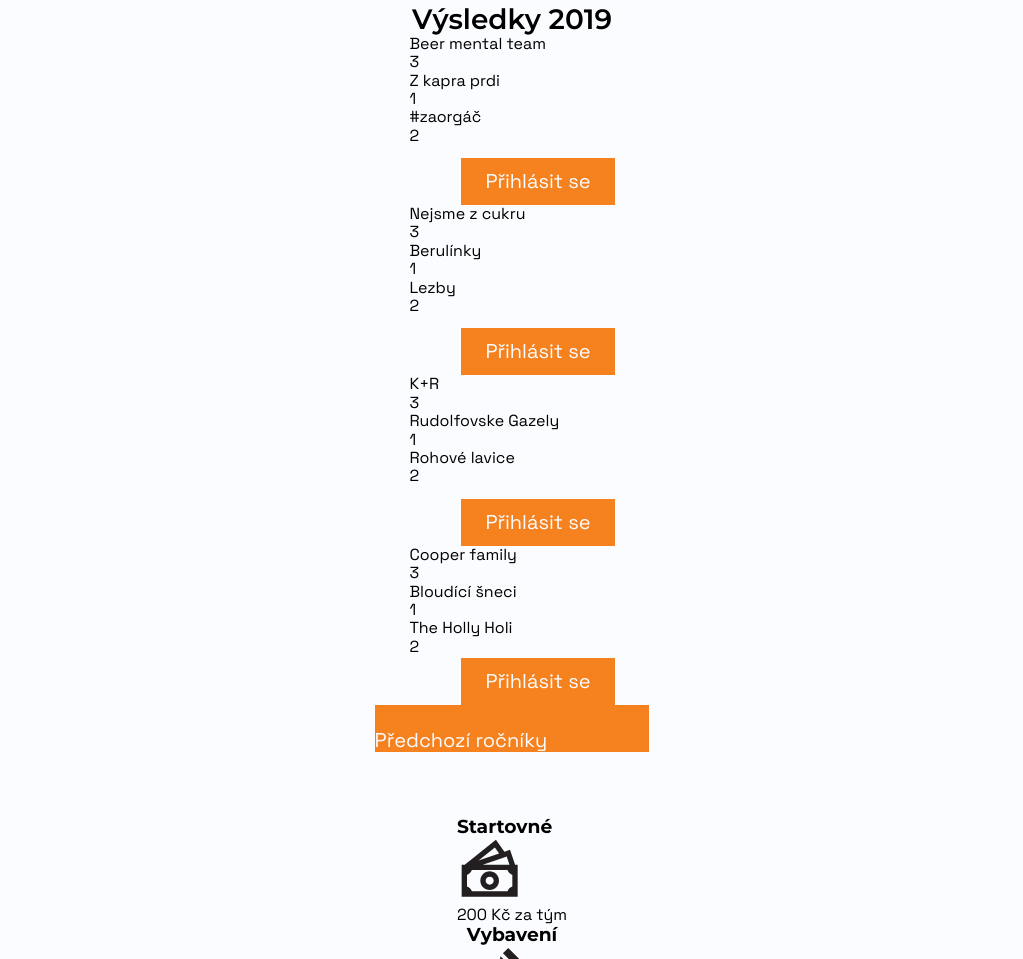
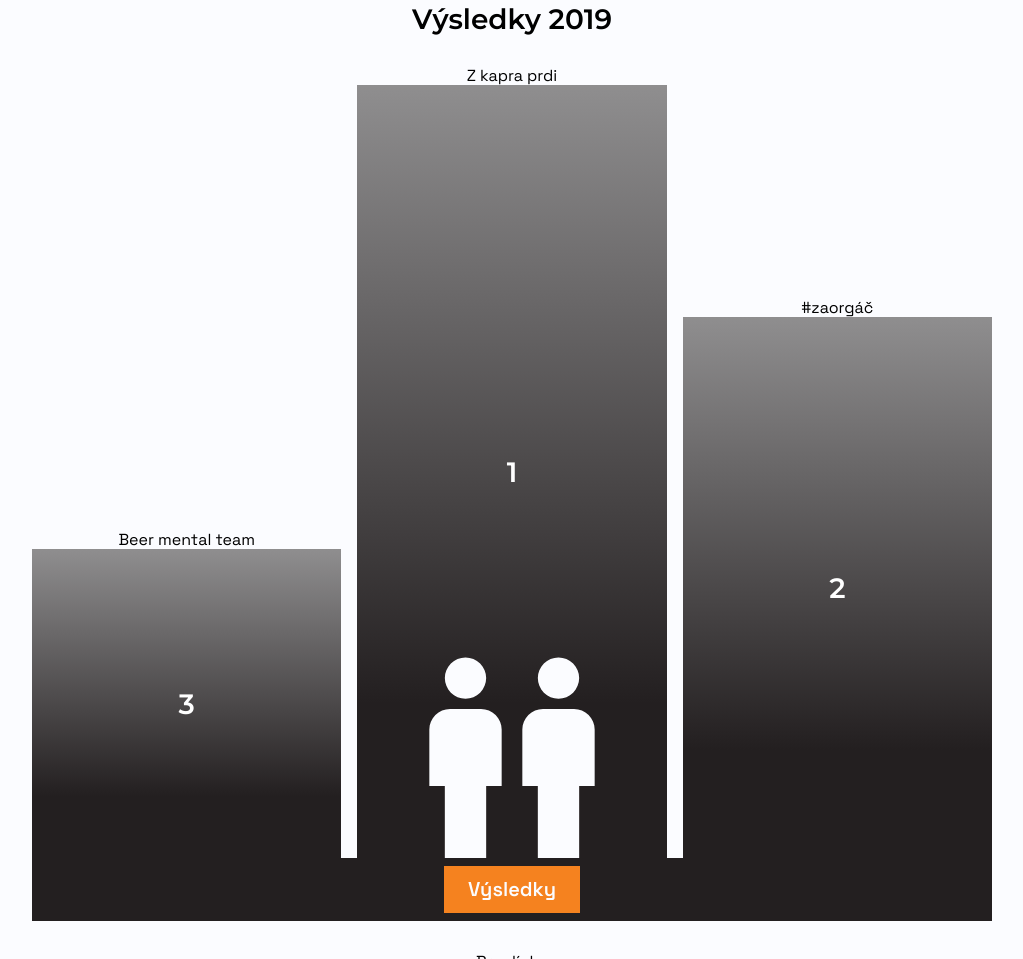
Before and after one commit to LukasVedral/Harcovsky-Bloudil, a website built with Vite: page index.html in a window 1280 px wide. Shown: the part 1841-2800 px from the top of the page, without its empty margins (104-1127 px from the left). Built offline with nearby package versions, Linux system fonts and the light colour scheme.

Commit message:
main mobile

```diff
--- a/index.html
+++ b/index.html
@@ -134,6 +134,7 @@
       <div class="winners__container">
 
         <div class="winners__podium">
+          <div class="winners">
             <div class="winner">
               <p>Beer mental team</p>
               <div class="podium podium--third">
@@ -145,8 +146,9 @@
               <p>Z kapra prdi</p>
               <div class="podium podium--first">
                 <p class="podium__place">1</p>
+                <img class="winners__icon" src="/images/icons/men.svg" alt="muži">
+              </div>
 
-            </div>
             </div>
 
             <div class="winner">
@@ -155,11 +157,15 @@
                 <p class="podium__place">2</p>
               </div>
             </div>
-          <img src="/images/icons/men.svg" alt="muži">
-          <a href="https://www.harcovskybloudil.cz/upload/files/MM---Muzi(2).pdf" class="btn btn--primary primary--light">Přihlásit se</a>
+          </div>
+
+          <div class="results">
+          <a href="https://www.harcovskybloudil.cz/upload/files/MM---Muzi(2).pdf" class="btn btn--primary primary--light">Výsledky</a>
+          </div>
         </div>
 
         <div class="winners__podium">
+          <div class="winners">
           <div class="winner">
             <p>Nejsme z cukru</p>
             <div class="podium podium--third">
@@ -171,7 +177,7 @@
             <p>Berulínky</p>
             <div class="podium podium--first">
               <p class="podium__place">1</p>
-
+              <img class="winners__icon" src="/images/icons/women.svg" alt="ženy">
             </div>
           </div>
 
@@ -181,11 +187,13 @@
               <p class="podium__place">2</p>
             </div>
           </div>
-          <img src="/images/icons/women.svg" alt="ženy">
-          <a href="https://www.harcovskybloudil.cz/upload/files/ZZ---Zeny(2).pdf" class="btn btn--primary primary--light">Přihlásit se</a>
         </div>
-
+        <div class="results">
+          <a href="https://www.harcovskybloudil.cz/upload/files/ZZ---Zeny(2).pdf" class="btn btn--primary primary--light">Výsledky</a>
+        </div>
+        </div>
         <div class="winners__podium">
+          <div class="winners">
           <div class="winner">
             <p>K+R</p>
             <div class="podium podium--third">
@@ -197,7 +205,7 @@
             <p>Rudolfovske Gazely</p>
             <div class="podium podium--first">
               <p class="podium__place">1</p>
-
+              <img class="winners__icon" src="/images/icons/mix.svg" alt="mixy">
             </div>
           </div>
 
@@ -207,11 +215,14 @@
               <p class="podium__place">2</p>
             </div>
           </div>
-          <img src="/images/icons/mix.svg" alt="mixy">
-          <a href="https://www.harcovskybloudil.cz/upload/files/MZ---Mixy(1).pdf" class="btn btn--primary primary--light">Přihlásit se</a>
+        </div>
+        <div class="results">
+          <a href="https://www.harcovskybloudil.cz/upload/files/MZ---Mixy(1).pdf" class="btn btn--primary primary--light">Výsledky</a>
+        </div>
       </div>
 
         <div class="winners__podium">
+          <div class="winners">
           <div class="winner">
             <p>Cooper family</p>
             <div class="podium podium--third">
@@ -223,7 +234,7 @@
             <p>Bloudící šneci</p>
             <div class="podium podium--first">
               <p class="podium__place">1</p>
-
+              <img class="winners__icon" src="/images/icons/children.svg" alt="děti">
             </div>
           </div>
 
@@ -233,15 +244,18 @@
               <p class="podium__place">2</p>
             </div>
           </div>
-          <img src="/images/icons/children.svg" alt="děti">
-          <a href="https://www.harcovskybloudil.cz/upload/files/Deti.pdf" class="btn btn--primary primary--light">Přihlásit se</a>
+        </div>
+        <div class="results">
+          <a href="https://www.harcovskybloudil.cz/upload/files/Deti.pdf"
+          class="btn btn--primary primary--light">Výsledky</a>
+        </div>
       </div>
     </div>
 
       <a href="years.html" class="btn btn--control">
         Předchozí ročníky
-      <svg class="btn__fill" width="97" height="42" viewBox="0 0 97 42" fill="none" xmlns="http://www.w3.org/2000/svg">
-        <path d="M97 0V42H-1L97 0Z" fill="#F5821F"/>
+      <svg class="btn__fill" width="210px" height="42" viewBox="0 0 210 42" fill="none" xmlns="http://www.w3.org/2000/svg">
+        <path d="M210 0V42H-1L210 0Z" fill="#F5821F"/>
       </svg>
       </a>
     </section>
--- a/src/styles/style.css
+++ b/src/styles/style.css
@@ -33,17 +33,40 @@
 
     .btn{
       display: inline-block;
-      background-color: var(--primary);
       transition: background-color 0.3s ease;
+      position: relative;
+      overflow: hidden;
+    }
+
+    .btn--control{
+      padding: .5rem 1rem;
+      color: black;
+      border: #231F20 2px solid;
+      border-radius: 12px;
+    }
+    .btn--control:hover .btn__fill{
+      display: block;
+
+
+    }
+    .btn__fill{
+      position: absolute;
+      display: none;
+      top: 0;
+      left: 0;
+      z-index: -1;
     }
 
     .btn--primary{
       padding: .75rem 1.5rem;
+      background-color: var(--primary);
     }
     .primary--light:hover{
       background-color: var(--light);
       color: black;
     }
+
+
 
     .sign-in__text{
       display: none;
@@ -272,11 +295,95 @@
     }
 
 
+    .main__winners{
+      display: flex;
+      flex-direction: column;
+      gap: 2rem;
+    }
+
+    .winners__container{
+      display: flex;
+      flex-direction: column;
+      gap: 2rem;
+      width: 100%;
+    }
+
+    .winners__podium{
+      display: flex;
+      flex-direction: column;
+      align-items: center;
+    }
+    .winners{
+      display: flex;
+      gap: 1rem;
+      align-items: end;
+      width: 80%;
+    }
+    .winner{
+      text-align: center;
+      flex: 1;
+
+    }
+    .podium{
+      background-image: linear-gradient(to bottom, #8F8E8F 0%, var(--dark) 80%);
+      display: flex;
+      align-items: center;
+      justify-content: center;
+      position: relative;
+    }
+    .podium--first{
+      aspect-ratio: 1/2.5;
+    }
+    .podium--second{
+      aspect-ratio: 1/1.75;
+    }
+    .podium--third{
+      aspect-ratio: 1/1;
+    }
+
+    .podium__place{
+      color: white;
+      font-size: 1.75rem;
+      font-weight: 600;
+
+    }
+    .results{
+      display: flex;
+      width: 80%;
+      justify-content: center;
+      background-color: var(--dark);
+      padding: .5rem 0;
+    }
+
+    .winners__icon{
+      position: absolute;
+      bottom: 0;
+      width: 80%;
+    }
 
 
 
 
+    .main__container > .main__info{
+      flex-direction: row;
+      align-items: stretch;
+    }
 
+    .info__item{
+      flex: 1;
+      display: flex;
+      flex-direction: column;
+      align-items: center;
+      gap: 1rem;
+      border: var(--dark) 1px solid;
+      padding: .75rem .5rem;
+
+    }
+
+    .info__item p{
+      color: var(--primary);
+      text-align: center;
+    }
 
 
 
--- a/src/styles/typography.css
+++ b/src/styles/typography.css
@@ -3,11 +3,11 @@ a{
     color: var(--light);
 }
 
-a,p,li,span{
+a,p,li,span, .info__item h3{
     font-family: "Space Grotesk", sans-serif;
     margin: 0;
 }
-h1,h2,h3,.info__title, .date__time{
+h1,h2,h3,.info__title, .date__time, .podium__place{
     font-family: "Montserrat", sans-serif;
     margin: 0;
 }
@@ -26,6 +26,7 @@ li a{
 }
 header a, li a, .btn{
     font-size: 1.25rem;
+    font-weight: 600;
 }
 li{
     list-style: none;
```
Lines whose indentation alone changed are shown as unchanged.
